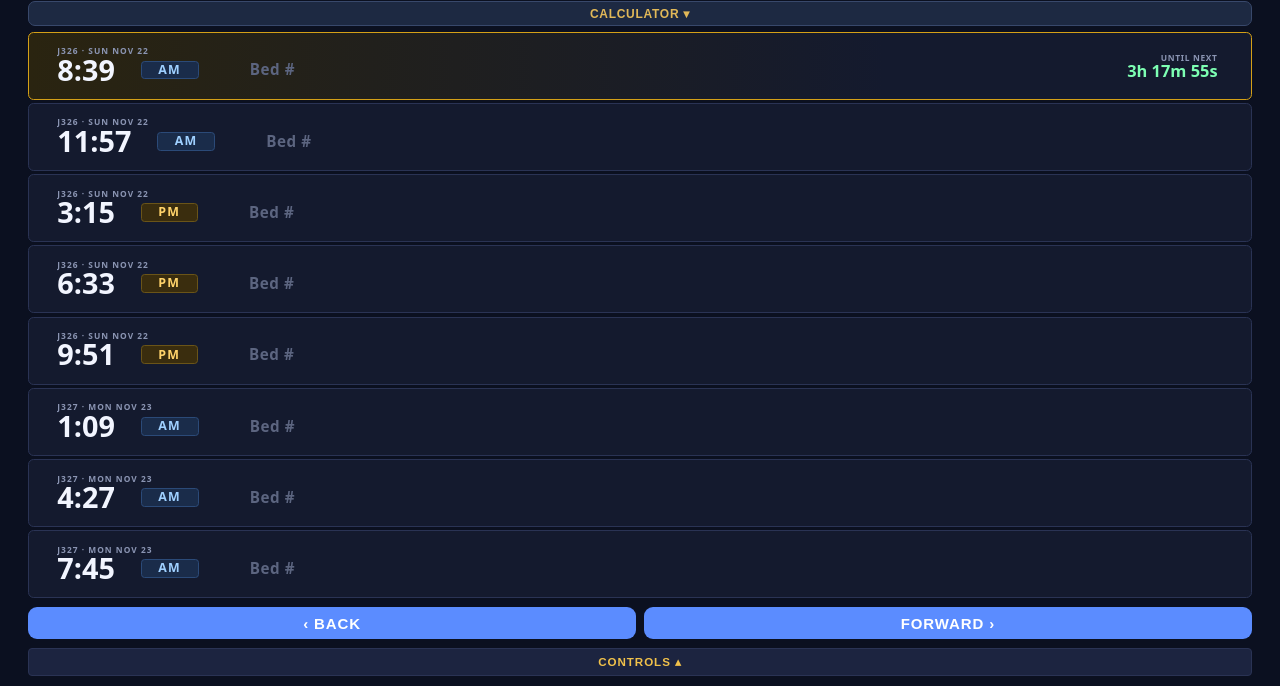
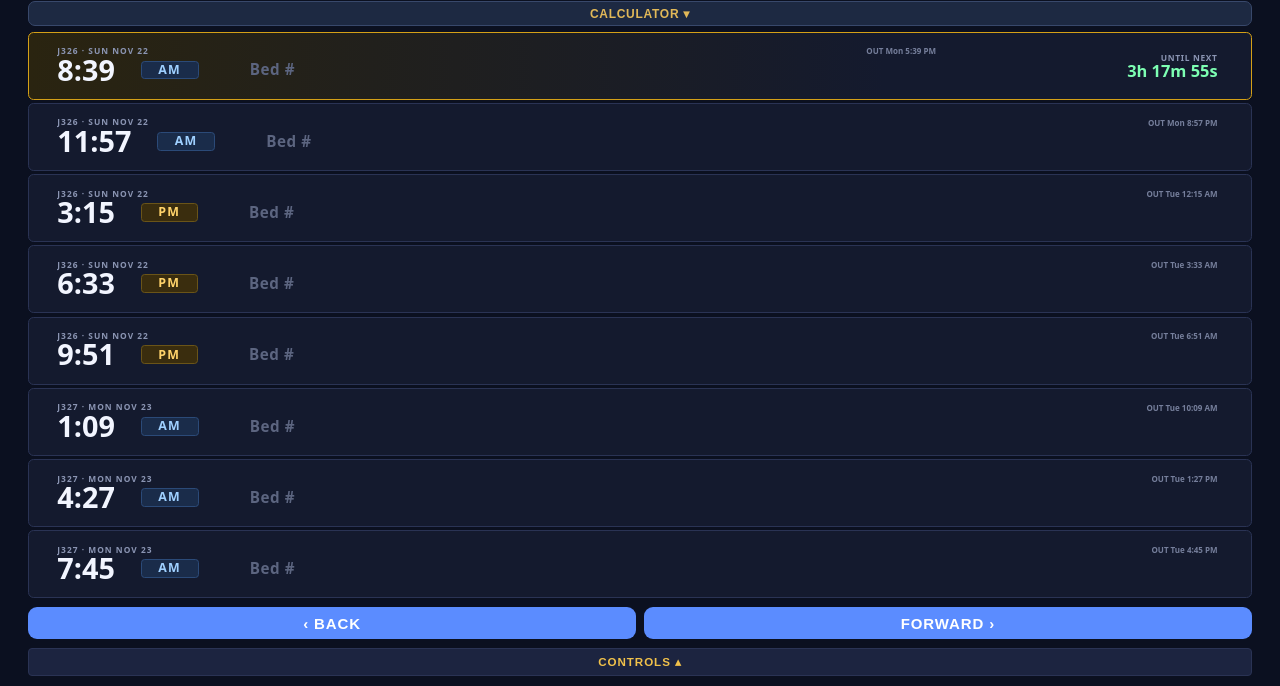
Before and after one commit to jeromeleegriffin/Griffin-House-Bed-Timer, a plain HTML site: page bed-times.html in a window 1280 px wide. Shown: the part 114-800 px from the top of the page. Drawn offline with Linux system fonts and the light colour scheme.

Commit message:
Restore next rotation OUT time on every bed row

```diff
--- a/bed-times.html
+++ b/bed-times.html
@@ -1436,8 +1436,12 @@ header{position:relative}
 
         const meta = document.createElement("div");
         meta.className = "meta";
-        meta.innerHTML = '<div class="dow">J' + String(dayOfYear(d)).padStart(3, "0")
-          + "  ·  " + fmtDow(d) + '</div>'
+        // Each row shows the next OUT for the same bed on the following rotation.
+        // Derive it from this row's scheduled time rather than the current clock.
+        const nextOut = new Date(d.getTime() + bedCount * intervalMs);
+        const nextOutDay = ["Sun", "Mon", "Tue", "Wed", "Thu", "Fri", "Sat"][nextOut.getDay()];
+        meta.innerHTML = '<div class="dow"><span>J' + String(dayOfYear(d)).padStart(3, "0")
+          + "  ·  " + fmtDow(d) + '</span><span class="next-out">OUT ' + nextOutDay + ' ' + fmtTime(nextOut) + '</span></div>'
           + '<div class="when"><span class="clock">' + fmtClock(d) + '</span><span class="ampm ' + (d.getHours() < 12 ? "am" : "pm") + '">' + fmtAmPm(d)
           + '</span>' + (num == null ? '<span class="bedtag empty">Bed #</span>' : '<span class="bedtag">Bed #' + num + "</span>") + "</div>";
         slot.appendChild(meta);
```
